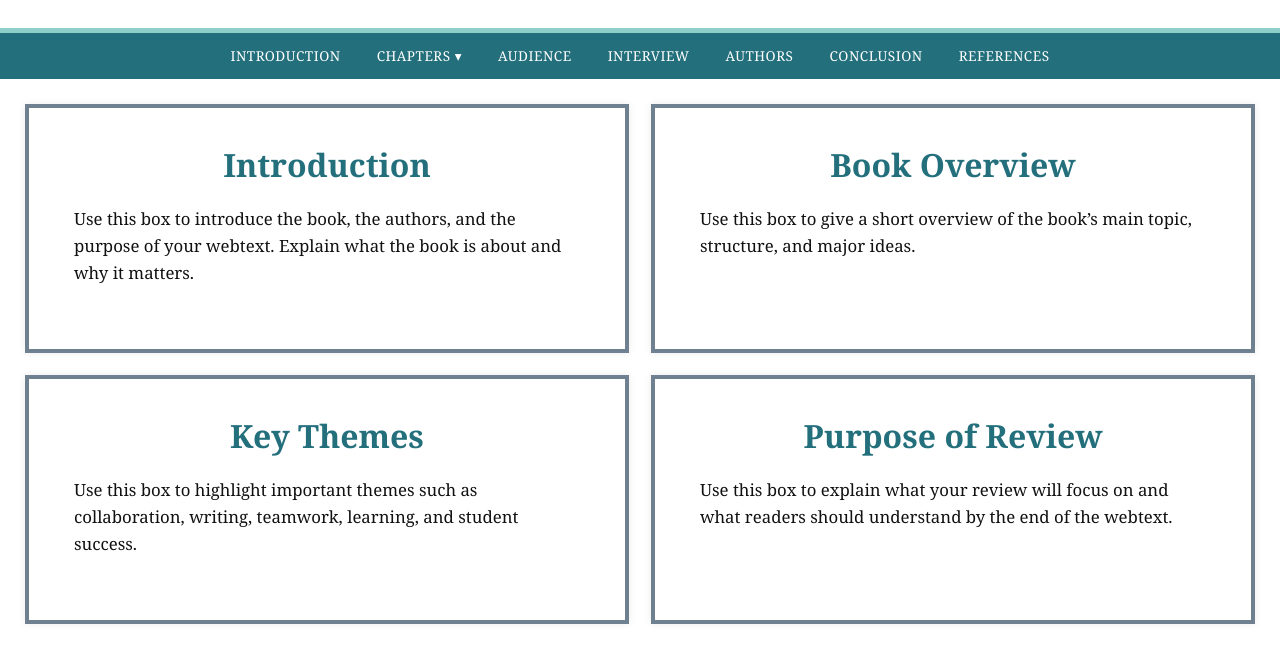
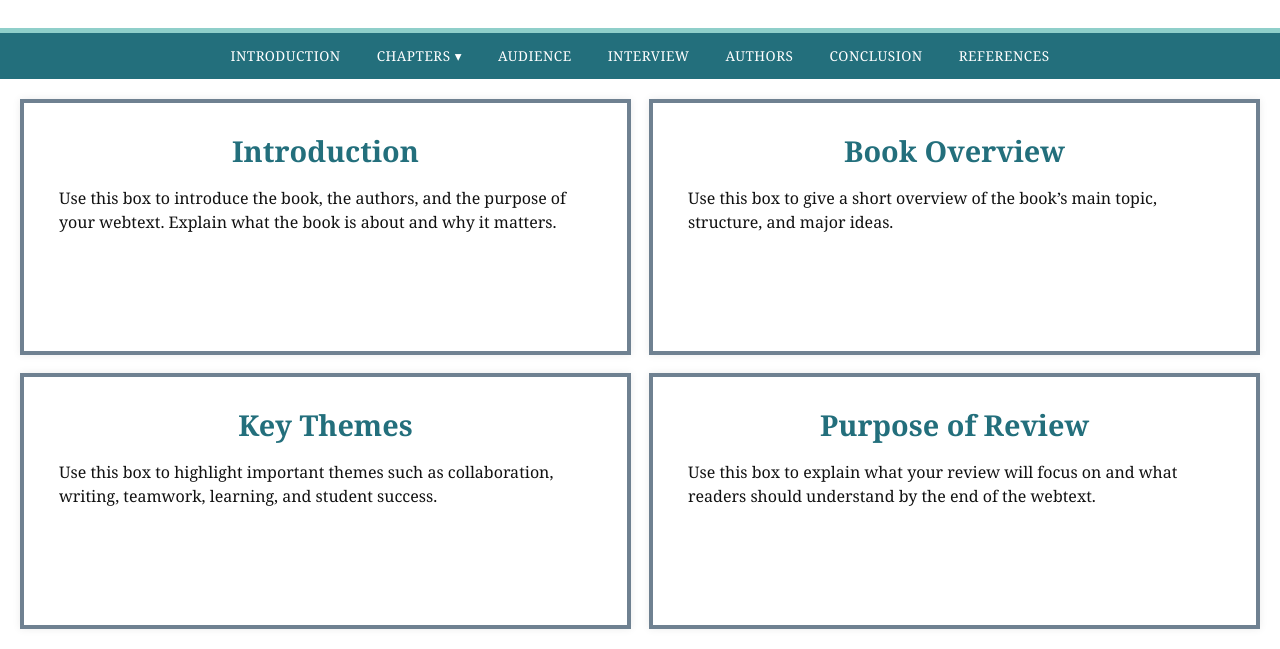
Before and after one commit to SALENROD28/ThamMosesReview, a plain HTML site: page index.html in a window 1280 px wide. Shown: the part 159-808 px from the top of the page. Drawn offline with Linux system fonts and the light colour scheme.

Commit message:
Update style.css

```diff
--- a/style.css
+++ b/style.css
@@ -313,3 +313,49 @@ footer {
     grid-template-rows: auto;
   }
 }
+
+/* FOUR EQUAL BOX INTRODUCTION LAYOUT */
+
+.intro-grid-page {
+  width: 100%;
+  min-height: calc(100vh - 230px);
+  padding: 20px;
+  display: grid !important;
+  grid-template-columns: repeat(2, 1fr) !important;
+  grid-template-rows: repeat(2, 1fr) !important;
+  gap: 18px;
+  background-color: #ffffff;
+}
+
+.intro-box {
+  border: 4px solid #6f8191;
+  background-color: #ffffff;
+  padding: 28px 35px;
+  overflow: auto;
+  box-shadow: 0 0 8px rgba(0, 0, 0, 0.08);
+}
+
+.intro-box h2 {
+  color: #236f7c;
+  font-size: 1.8rem;
+  text-align: center;
+  margin-top: 0;
+  margin-bottom: 16px;
+}
+
+.intro-box p {
+  font-size: 1rem;
+  line-height: 1.5;
+}
+
+/* Remove old introduction layout if it is still affecting the page */
+.intro-section,
+.intro-cover,
+.intro-text {
+  all: unset;
+}
+
+/* Hide footer so the four boxes fit tighter on screen */
+footer {
+  display: none;
+}
```
